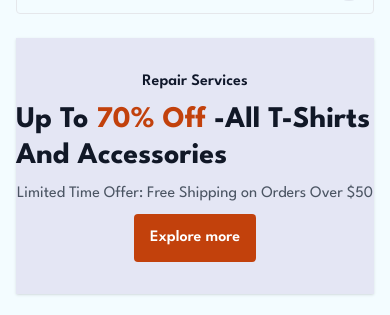
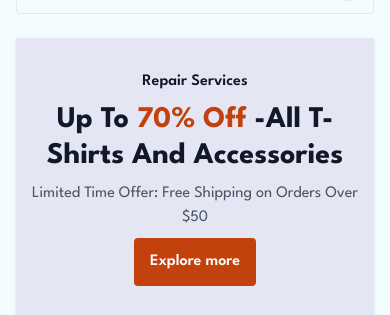
Before and after one commit to abrar997/ecommerce-js, a website: page public/index.html in a window 390 px wide. Shown: the part 1950-2265 px from the top of the page. Drawn offline with nearby package versions, Linux system fonts and the light colour scheme.

Commit message:
check small fixing

```diff
--- a/public/index.html
+++ b/public/index.html
@@ -323,9 +323,11 @@
 
     <section
       id="banner"
-      class="py-8 mx-4 bg-cover shadow lg:mx-20 bg-secondary lg:py-8"
+      class="px-4 py-8 mx-4 bg-cover shadow lg:px-0 lg:mx-20 bg-secondary lg:py-8"
     >
-      <div class="flex flex-col items-center gap-2 lg:gap-3 lg:py-12">
+      <div
+        class="flex flex-col items-center gap-2 text-center lg:gap-3 lg:py-12"
+      >
         <h2 class="font-semibold capitalize text-slate-900">Repair services</h2>
         <h1 class="text-3xl font-bold text-gray-900 capitalize lg:text-5xl">
           Up to
```
Also changed, not shown: public/css/output-style.css.
